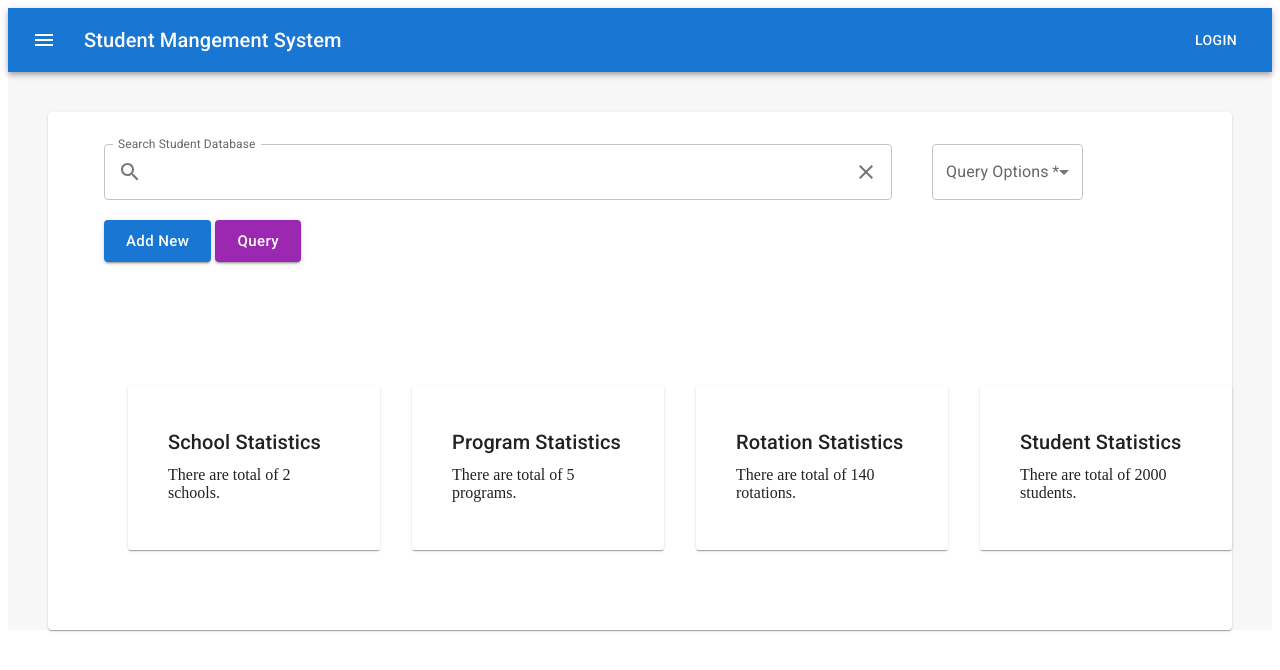
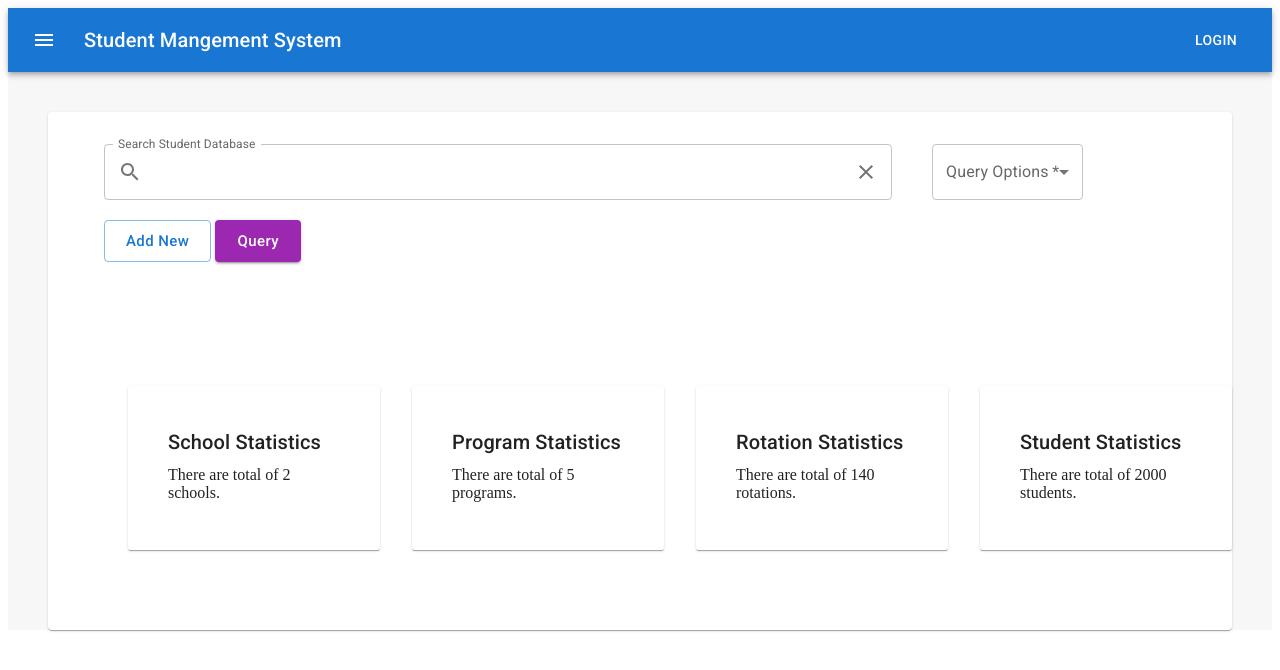
Before and after one commit to 0x5929/ST-SMS-FRONTEND-web-sms, a React (Create React App) app: page / in a window 1280 px wide. Shown: the top 670 px of the page. Built offline with nearby package versions, Linux system fonts and the light colour scheme.

Commit message:
changed up some button sytles, may make them into IconButtons in future

```diff
--- a/src/components/Grid.js
+++ b/src/components/Grid.js
@@ -331,6 +331,7 @@ export function QueryLayoutGrid(props) {
                                                     <DelButton
                                                         text="Delete"
                                                         color="error"
+                                                        variant="outlined"
                                                         onClick={ ()=> (handleDelQuery(index))}
                                                     />
                                                 </Grid>
@@ -342,6 +343,7 @@ export function QueryLayoutGrid(props) {
                                                     <AddButton
                                                         text="Add New"
                                                         onClick={handleAddNewQuery}
+                                                        variant="outlined"
                                                     />
                                                     <QueryButton
                                                         text="Query"
```
